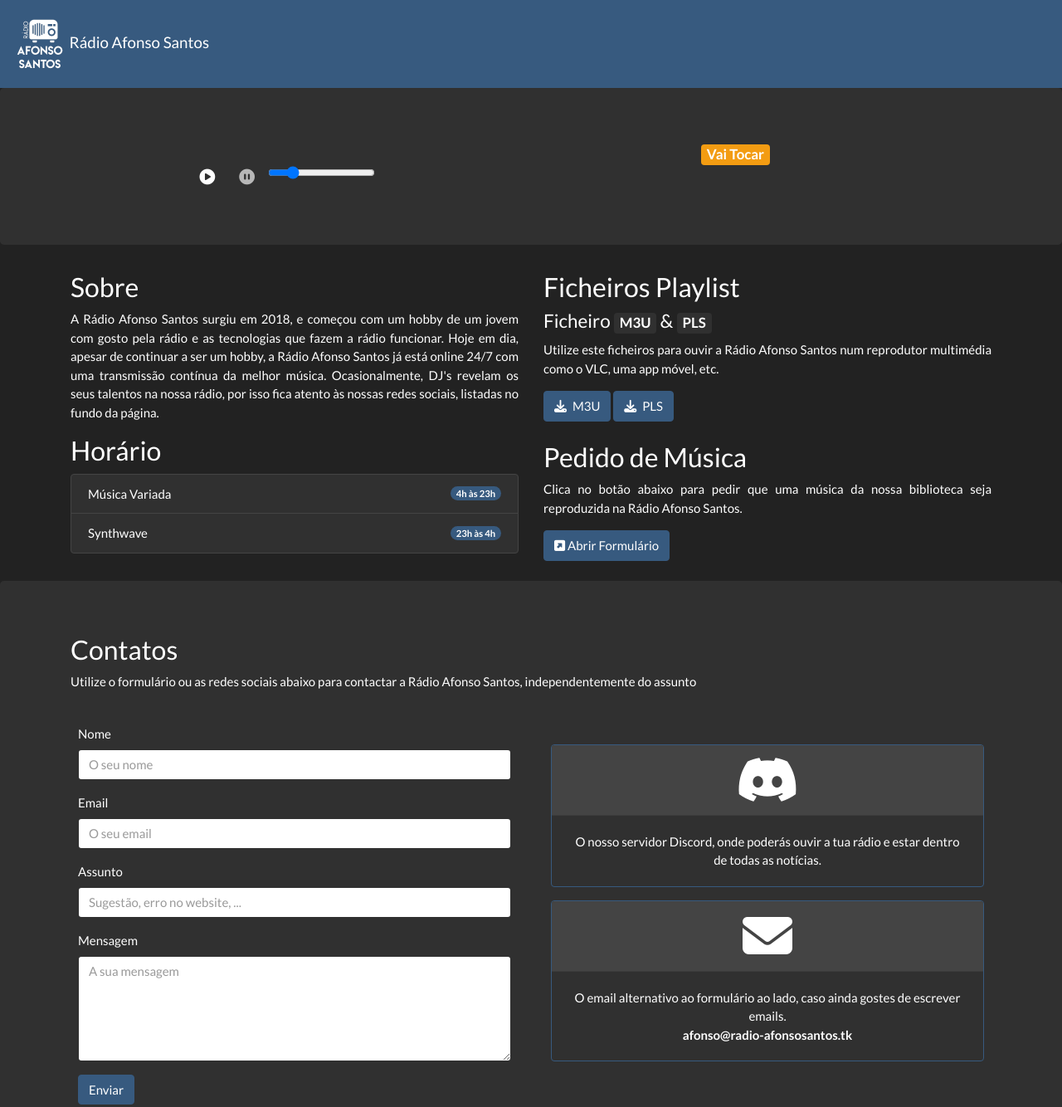
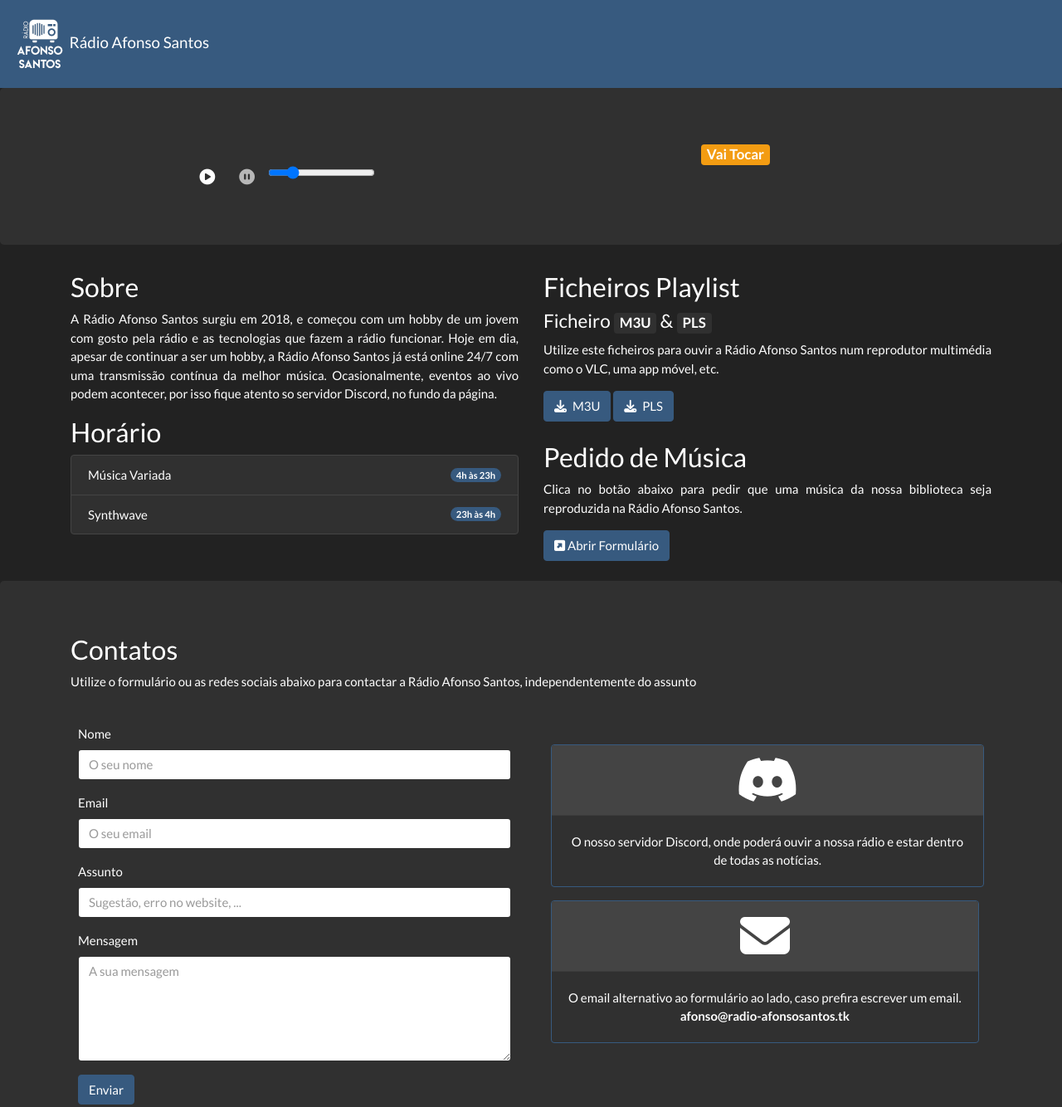
Before and after one commit to radio-afonso-santos/website, a plain HTML site: page index.html in a window 1280 px wide. Shown: the top 1334 px of the page at 83% size. Drawn offline with Linux system fonts and the light colour scheme.

Commit message:
Alterado texto da secção Sobre

```diff
--- a/index.html
+++ b/index.html
@@ -112,9 +112,8 @@
             jovem com gosto pela rádio e as tecnologias que fazem a rádio
             funcionar. Hoje em dia, apesar de continuar a ser um hobby, a Rádio
             Afonso Santos já está online 24/7 com uma transmissão contínua da
-            melhor música. Ocasionalmente, DJ's revelam os seus talentos na
-            nossa rádio, por isso fica atento às nossas redes sociais, listadas
-            no fundo da página.
+            melhor música. Ocasionalmente, eventos ao vivo podem acontecer, por
+            isso fique atento so servidor Discord, no fundo da página.
           </p>
           <h3>Horário</h3>
           <div class="mt-2"></div>
@@ -251,8 +250,8 @@
                     </div>
                     <div class="card-body">
                       <p class="card-text">
-                        O nosso servidor Discord, onde poderás ouvir a tua rádio
-                        e estar dentro de todas as notícias.
+                        O nosso servidor Discord, onde poderá ouvir a nossa
+                        rádio e estar dentro de todas as notícias.
                       </p>
                     </div>
                   </div>
@@ -273,8 +272,8 @@
                     </div>
                     <div class="card-body">
                       <p class="card-text">
-                        O email alternativo ao formulário ao lado, caso ainda
-                        gostes de escrever emails.<br /><strong
+                        O email alternativo ao formulário ao lado, caso prefira
+                        escrever um email.<br /><strong
                           >afonso@radio-afonsosantos.tk</strong
                         >
                       </p>
```
